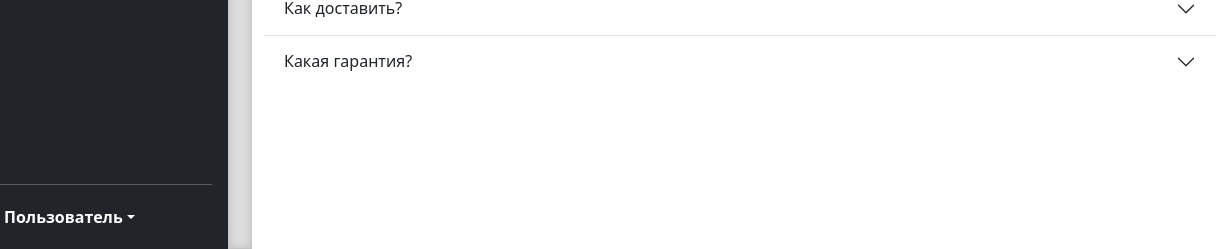
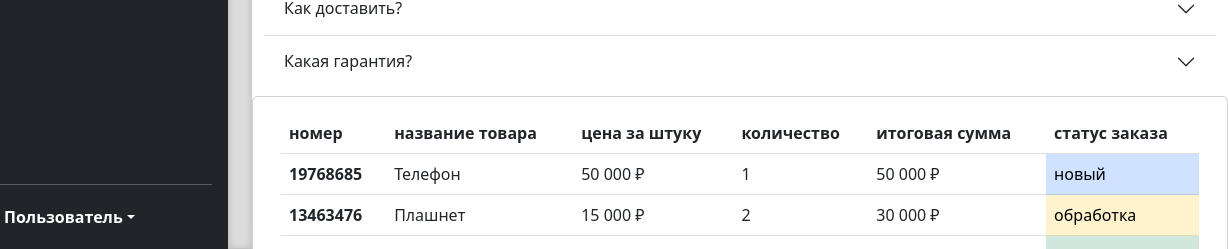
Before and after one commit to zqexo/Home_work_19.1, a plain HTML site: page index.html in a window 1280 px wide. Shown: the part 551-800 px from the top of the page, 52-1280 px from the left. Drawn offline with nearby package versions, Linux system fonts and the light colour scheme.

Commit message:
add product table and status colours

```diff
--- a/index.html
+++ b/index.html
@@ -350,6 +350,56 @@
             </div>
         </div>
     </div>
+    <div class="card col-12">
+        <div class="card-body">
+            <table class="table">
+                <thead>
+                <tr>
+                    <th scope="col">номер</th>
+                    <th scope="col">название товара</th>
+                    <th scope="col">цена за штуку</th>
+                    <th scope="col">количество</th>
+                    <th scope="col">итоговая сумма</th>
+                    <th scope="col">статус заказа</th>
+                </tr>
+                </thead>
+                <tbody>
+                <tr>
+                    <th scope="row">19768685</th>
+                    <td>Телефон</td>
+                    <td>50 000 ₽</td>
+                    <td>1</td>
+                    <td>50 000 ₽</td>
+                    <td class="table-primary">новый </td>
+                </tr>
+                <tr>
+                    <th scope="row">13463476</th>
+                    <td>Плашнет</td>
+                    <td>15 000 ₽</td>
+                    <td>2</td>
+                    <td>30 000 ₽</td>
+                    <td class="table-warning">обработка </td>
+                </tr>
+                <tr>
+                    <th scope="row">12516665</th>
+                    <td>Ноутбук</td>
+                    <td>100 000 ₽</td>
+                    <td>1</td>
+                    <td>100 000 ₽</td>
+                    <td class="table-success">обработан</td>
+                </tr>
+                <tr>
+                    <th scope="row">13464512</th>
+                    <td>Монитор</td>
+                    <td>20 000 ₽</td>
+                    <td>3</td>
+                    <td>60 000 ₽</td>
+                    <td class="table-danger">отмена</td>
+                </tr>
+                </tbody>
+            </table>
+        </div>
+    </div>
 </main>
 <script src="https://cdn.jsdelivr.net/npm/bootstrap@5.3.0/dist/js/bootstrap.bundle.min.js"
         integrity="sha384-geWF76RCwLtnZ8qwWowPQNguL3RmwHVBC9FhGdlKrxdiJJigb/j/68SIy3Te4Bkz"
```
